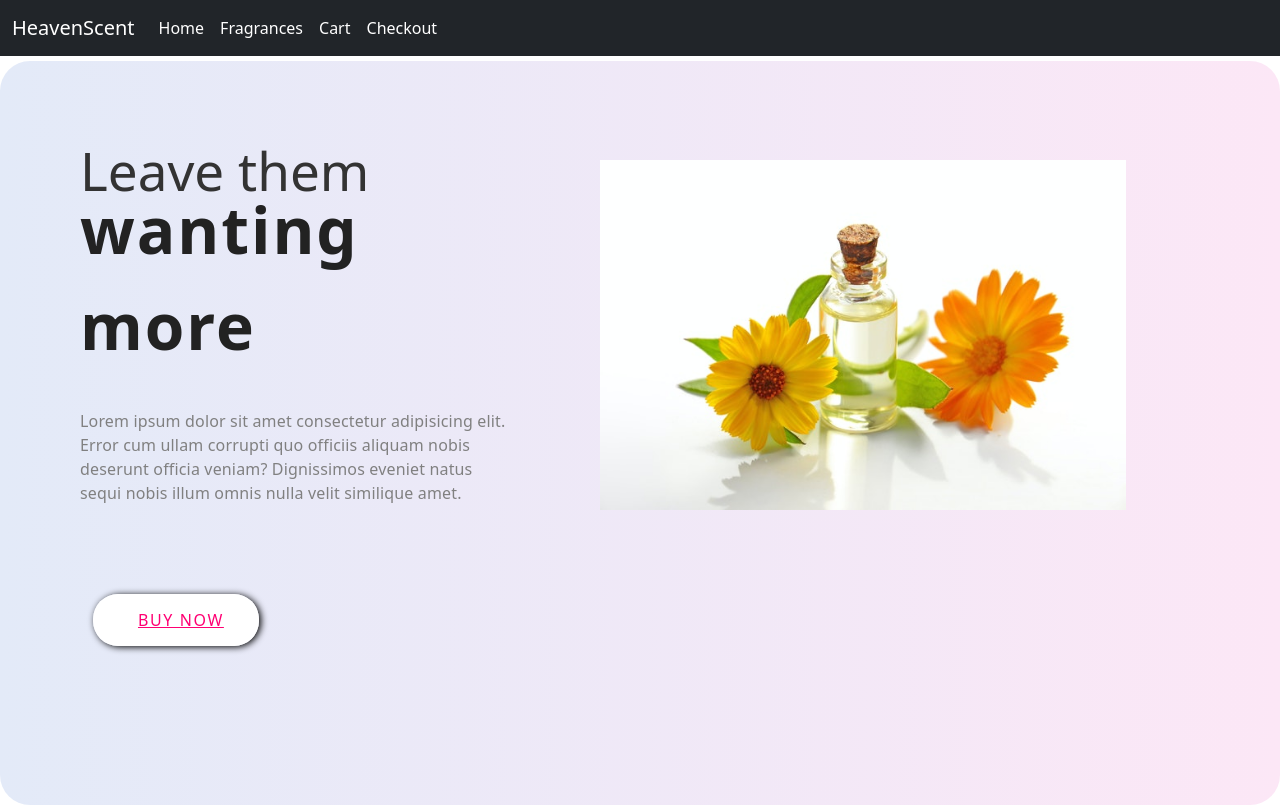
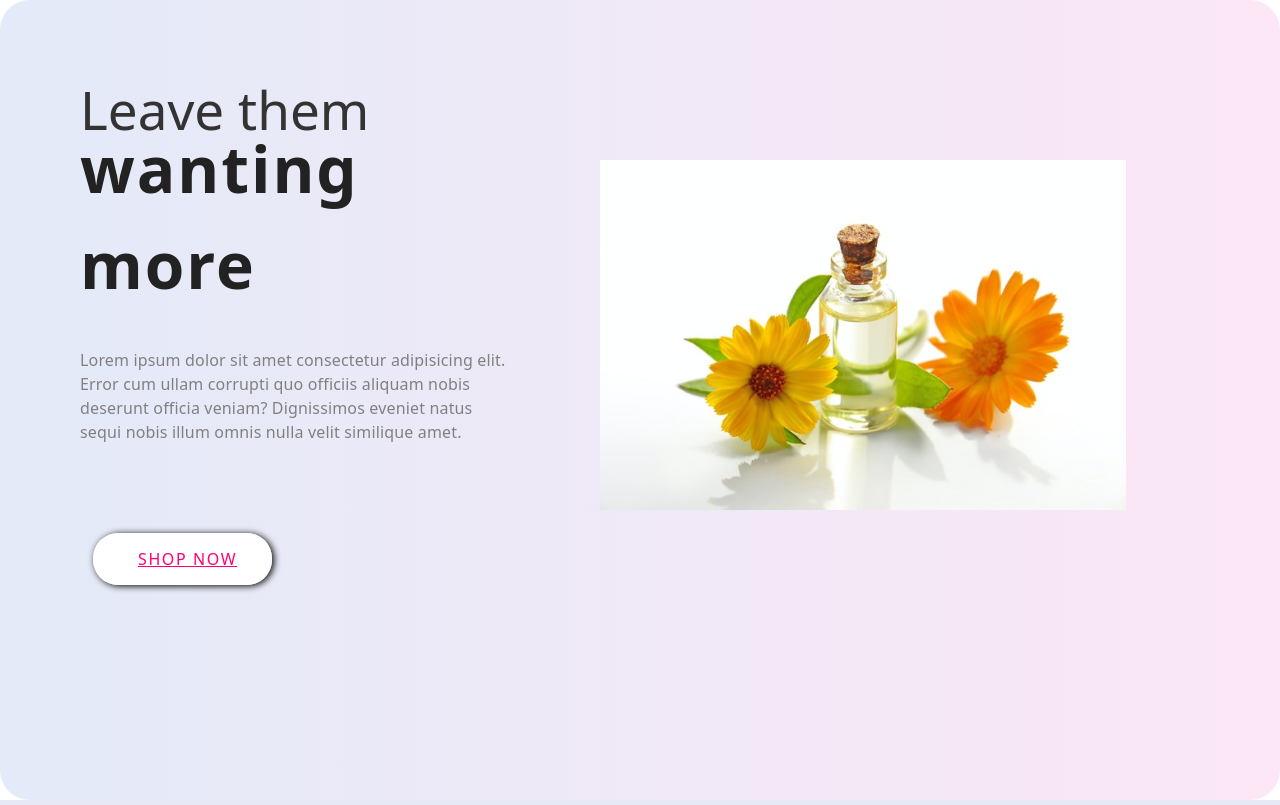
Before and after one commit to CindyKatoni/HeavenScent, a Django app: page / in a window 1280 px wide. Run offline with Django 3.2, Linux system fonts and the light colour scheme.

Commit message:
Removed navbar from landing page

```diff
--- a/static/css/style.css
+++ b/static/css/style.css
@@ -1,7 +1,7 @@
 .main {
-    margin-top: 5px;
+    margin-top: 0px;
     width: 100%;
-    height: 93vh;
+    height: 100vh;
     border-radius: 30px;
     background: linear-gradient(-90deg, #fce7f6 0%, #e3eaf8 100%);
 }
--- a/store/templates/store/home.html
+++ b/store/templates/store/home.html
@@ -15,7 +15,7 @@
 
 <body>
 
-    <nav class="navbar navbar-expand-lg navbar-dark bg-dark">
+    <!-- <nav class="navbar navbar-expand-lg navbar-dark bg-dark">
         <div class="container-fluid">
             <a class="navbar-brand" href="{% url 'store' %}">HeavenScent</a>
             <button class="navbar-toggler" type="button" data-bs-toggle="collapse" data-bs-target="#navbarSupportedContent" aria-controls="navbarSupportedContent" aria-expanded="false" aria-label="Toggle navigation">
@@ -40,7 +40,7 @@
 
             </div>
         </div>
-    </nav>
+    </nav> -->
 
     <div class="main">
         <div class="main-1">
@@ -52,7 +52,7 @@
                 <p>Lorem ipsum dolor sit amet consectetur adipisicing elit. Error cum ullam corrupti quo officiis aliquam nobis deserunt officia veniam? Dignissimos eveniet natus sequi nobis illum omnis nulla velit similique amet.</p>
             </div>
             <div class="btn">
-                <a href="{% url 'store' %}">BUY NOW</a>
+                <a href="{% url 'store' %}">SHOP NOW</a>
             </div>
         </div>
     </div>
```
Also changed, not shown: db.sqlite3.
